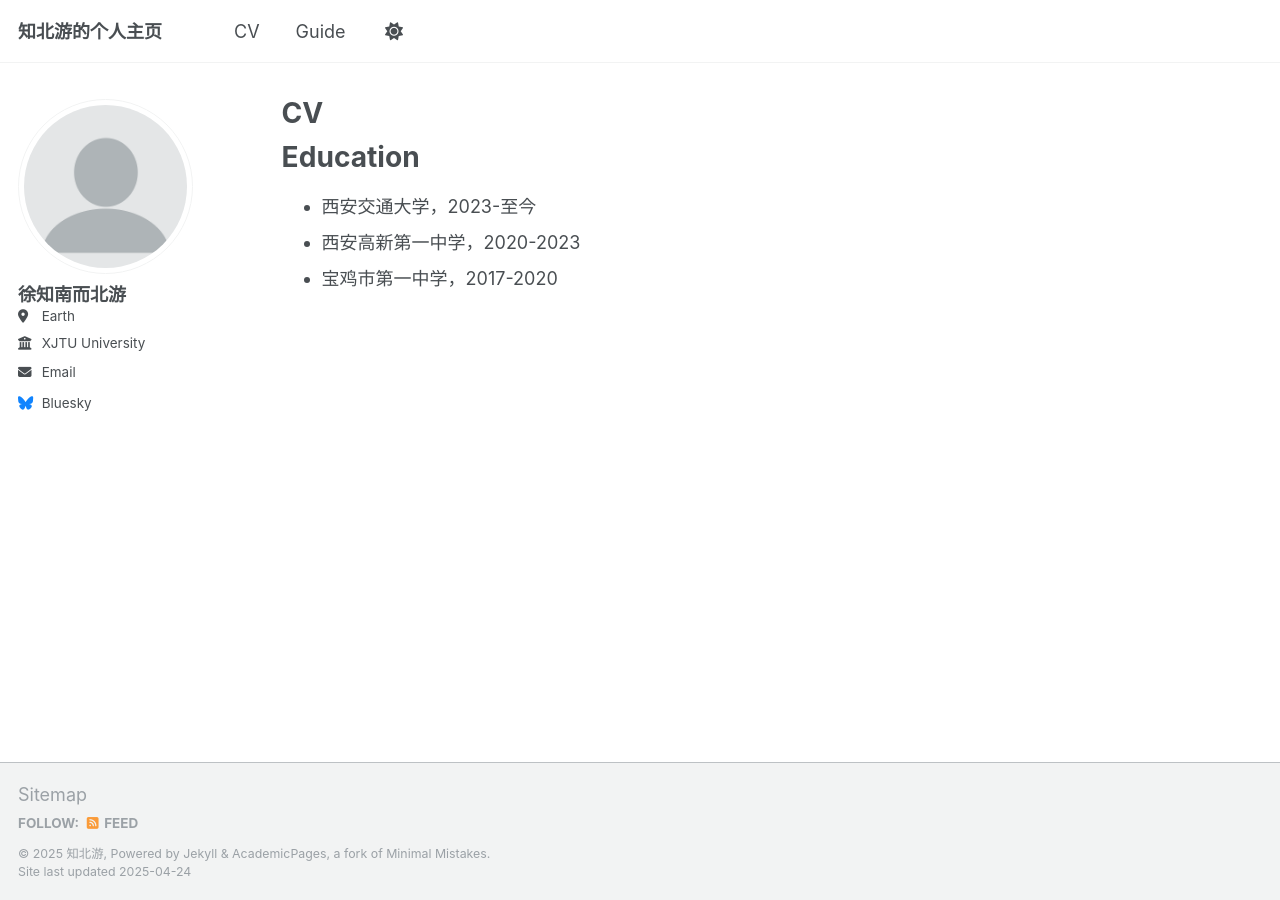
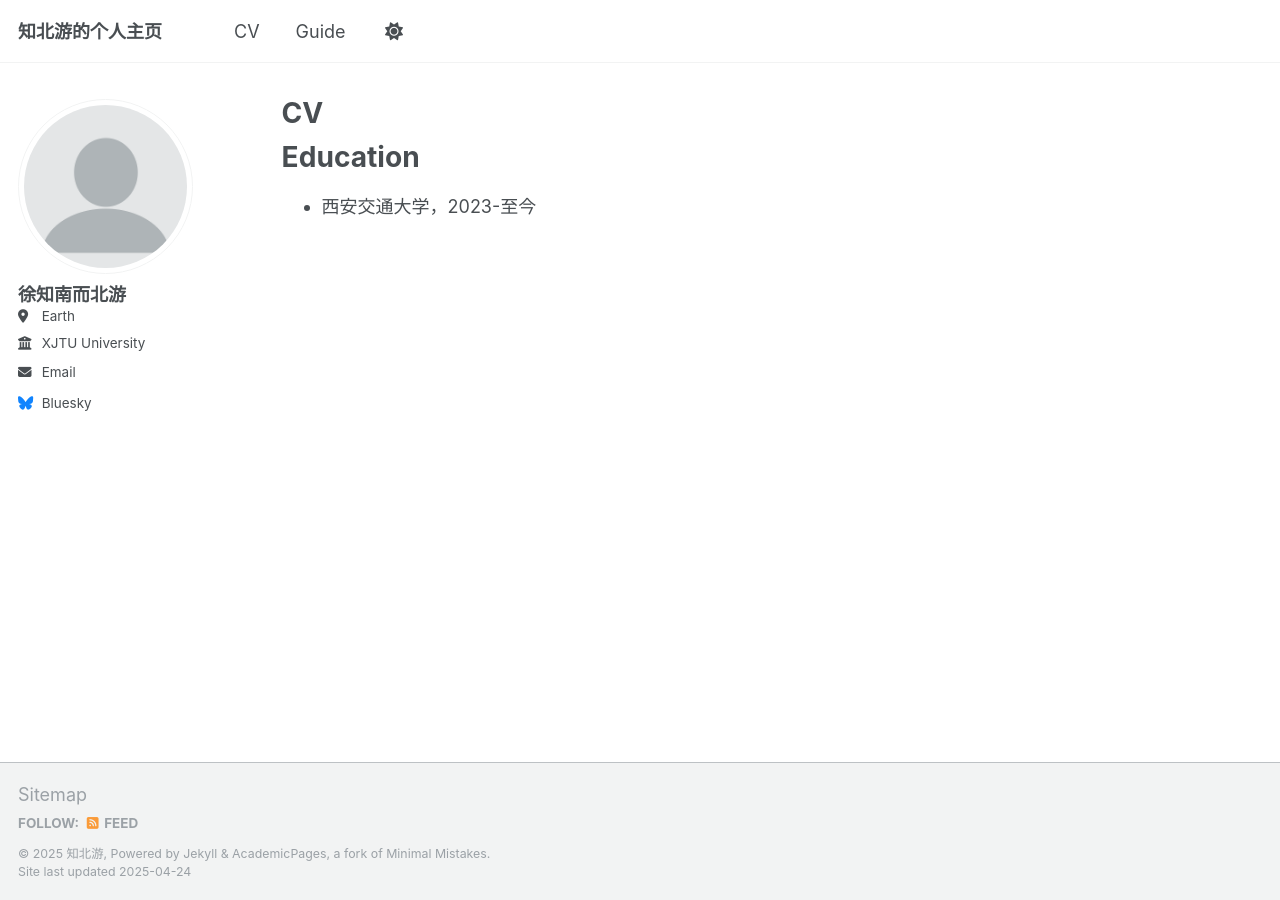
Before and after one commit to 9024yuy/9024yuy.github.io, a Jekyll site: the page built from _pages/cv.md, in a window 1280 px wide. Built offline with Jekyll 4.4.1, drawn with Linux system fonts in a browser that asks for light colours.

Commit message:
Update cv.md

```diff
--- a/_pages/cv.md
+++ b/_pages/cv.md
@@ -12,5 +12,3 @@ redirect_from:
 Education
 ======
 * 西安交通大学，2023-至今
-* 西安高新第一中学，2020-2023
-* 宝鸡市第一中学，2017-2020
```
